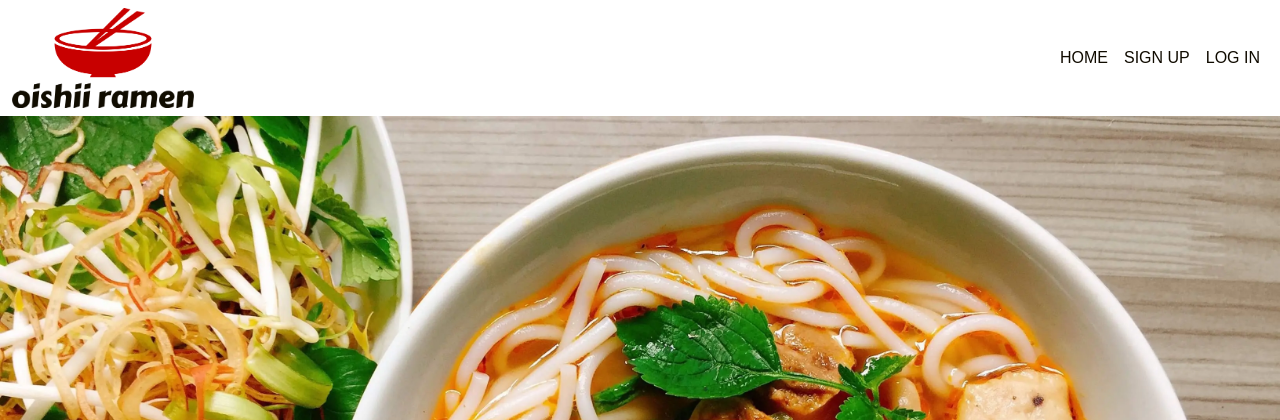
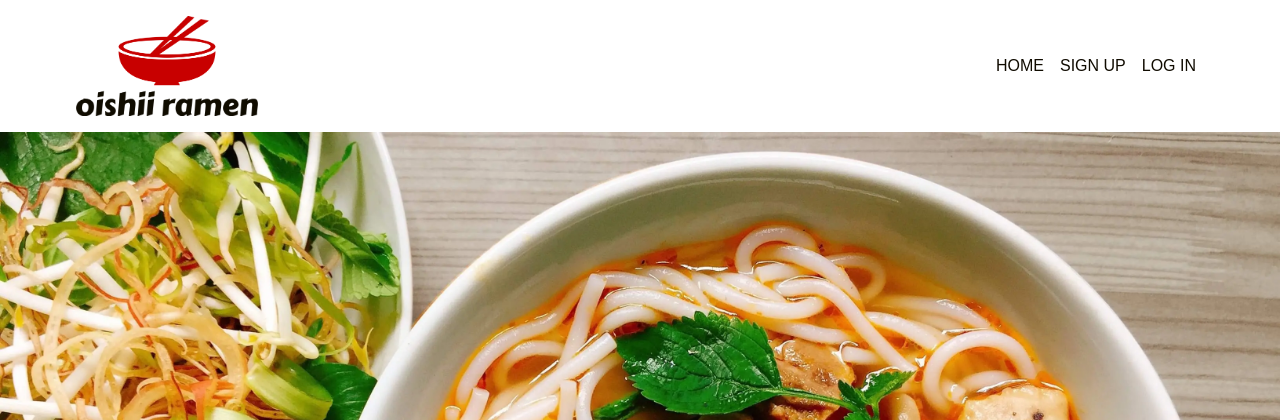
Before and after one commit to SamarZiadat/oishii-ramen, a Django app: page / in a window 1280 px wide. Shown: the top 420 px of the page. Run offline with Django 3.2, Linux system fonts and the light colour scheme; some libraries are stand-ins or nearby versions; some web fonts are replaced.

Commit message:
style: apply custom css padding to navbar

```diff
--- a/static/css/style.css
+++ b/static/css/style.css
@@ -62,6 +62,10 @@ a:hover {
     color: #F0A202;
 }
 
+.navbar {
+    padding: 1em 4em;
+}
+
 /* Footer */
 
 .footer-h2 {
```
